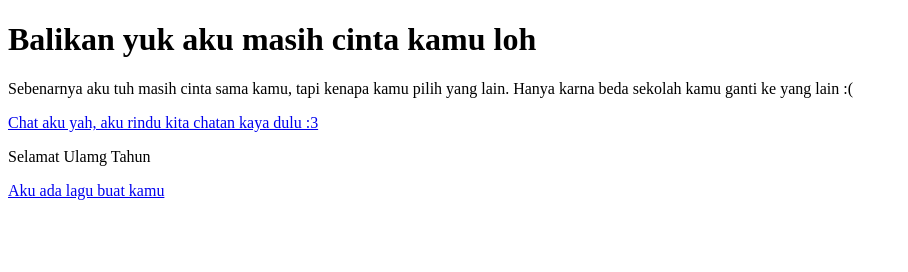
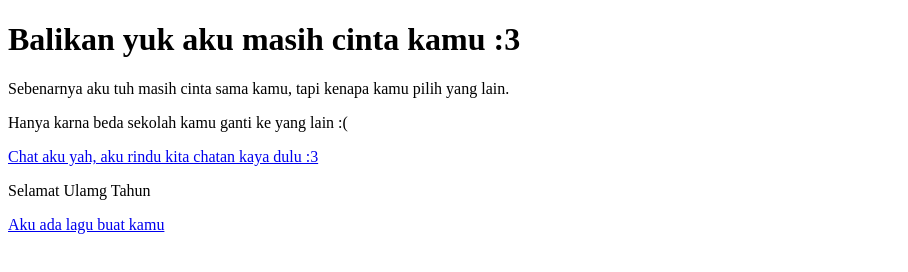
Before and after one commit to HBDLovelyEmuach/HBDLovelyEmuach.github.io, a plain HTML site: page balikan.html in a window 1280 px wide. Shown: the whole page, without its empty margins (0-908 px from the left). Drawn offline with Linux system fonts and the light colour scheme.

Commit message:
Add files via upload

```diff
--- a/balikan.html
+++ b/balikan.html
@@ -4,8 +4,9 @@
     <title>Balikan yuk</title>
 </head>
 <body>
-    <h1>Balikan yuk aku masih cinta kamu loh</h1>
-    <p>Sebenarnya  aku tuh masih cinta sama kamu, tapi kenapa kamu pilih yang lain. Hanya karna beda sekolah kamu ganti ke yang lain :(</p>
+    <h1>Balikan yuk aku masih cinta kamu :3</h1>
+    <p>Sebenarnya  aku tuh masih cinta sama kamu, tapi kenapa kamu pilih yang lain.</p>
+    <p> Hanya karna beda sekolah kamu ganti ke yang lain :(</p>
     <a href="https://wa.me/62895367155159">Chat aku yah, aku rindu kita chatan kaya dulu :3 </a>
     <p>Selamat Ulamg Tahun</p>
     <a href="https://youtu.be/WtLXpfPpb-k">Aku ada lagu buat kamu</a>
```
